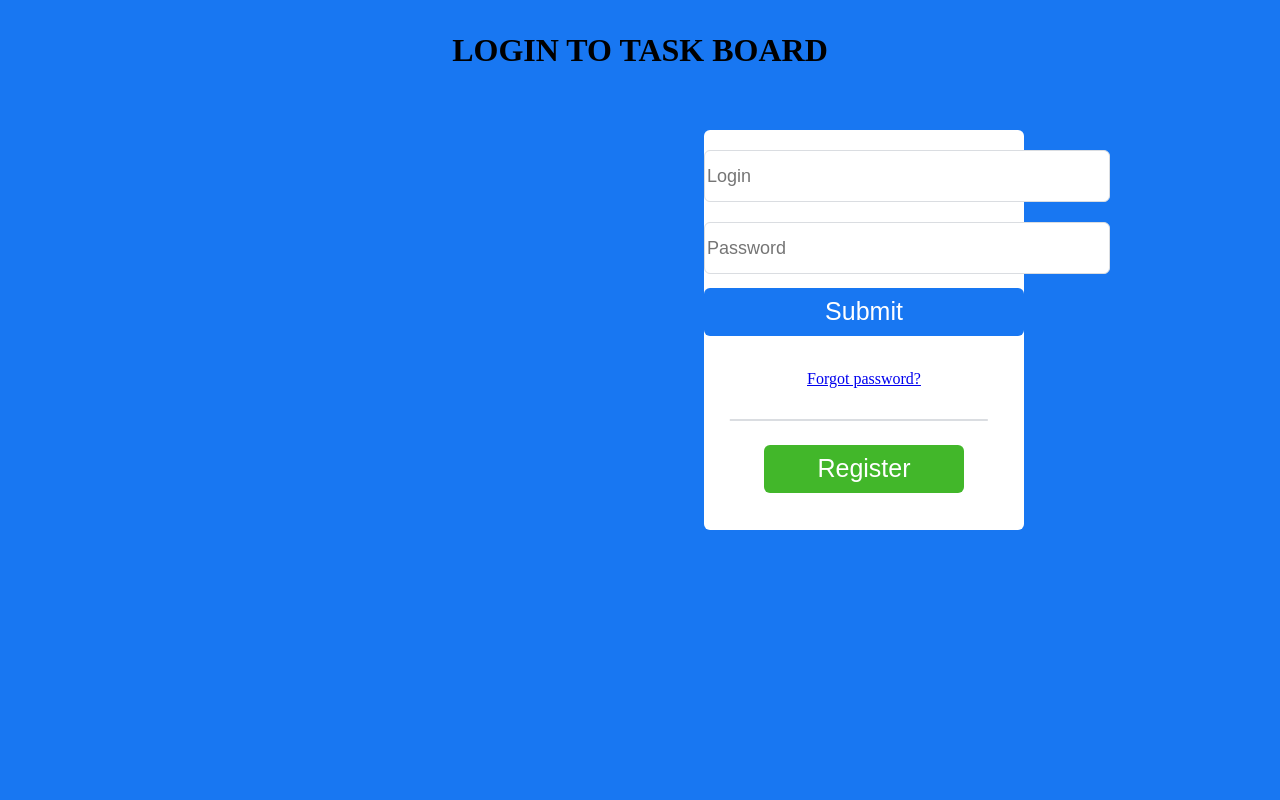
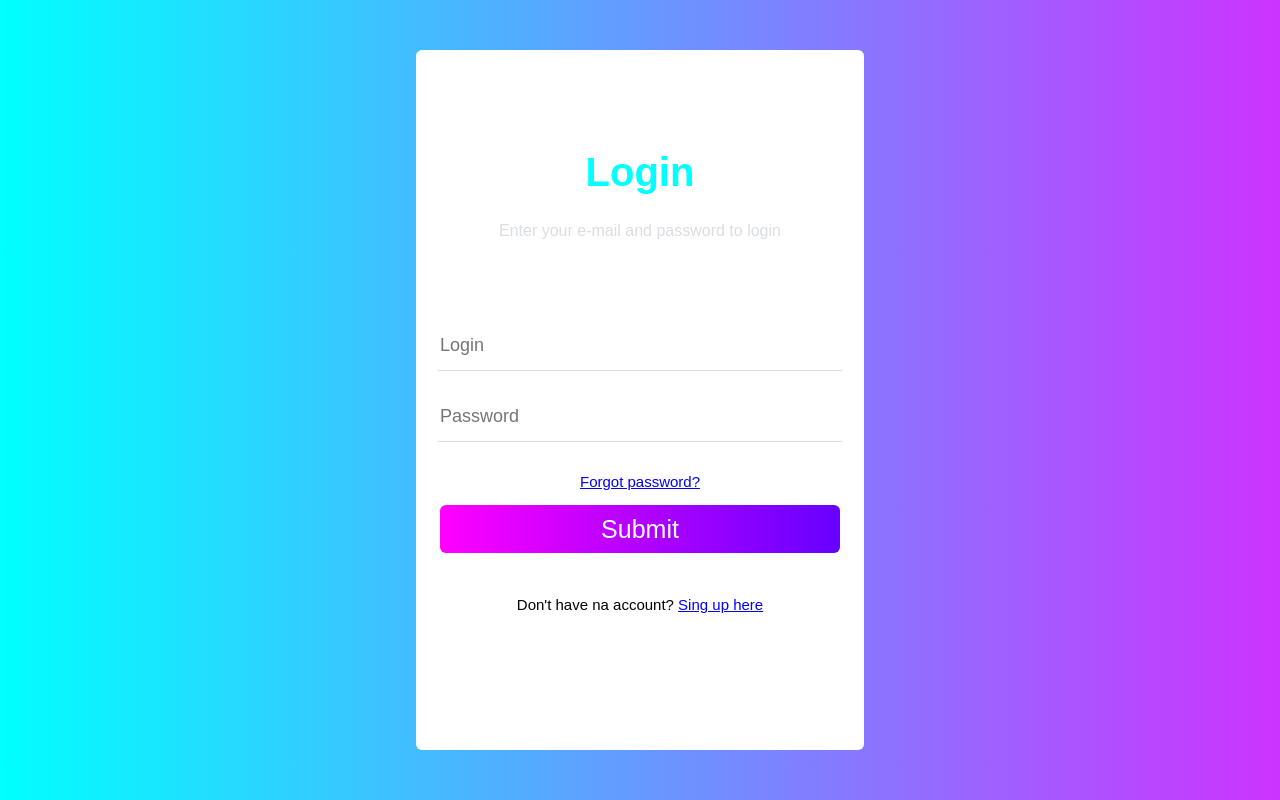
Before and after one commit to JanKolo04/task-table, a PHP site: page /login.html in a window 1280 px wide. Run offline with PHP 8.4, Linux system fonts and the light colour scheme.

Commit message:
new login page

```diff
--- a/login-style.css
+++ b/login-style.css
@@ -1,48 +1,52 @@
-.header {
+.main {
 	position: absolute;
 	display: flex;
-	top: 0;
-	left: 0;
-	height: 100px;
+	top: 0px;
+	left: 0px;
+	height: 100%;
 	width: 100%;
 	justify-content: center;
   	align-items: center;
-	background-color: #1877f2;
-}
-
-.main {
-	position: absolute;
-	display: flex;
-	top: 100px;
-	left: 0;
-	height: calc(100% - 100px);
-	width: 100%;
-	justify-content: center;
-  	align-items: center;
-	background-color: #1877f2;
+	background-image: linear-gradient(to right, #00ffff, #cc33ff);
 }
 
 .white-background {
 	position: absolute;
-	height: 400px;
-	width: 25%;
+	height: 700px;
+	width: 35%;
   	top: 50%;
   	left: 50%;
-  	transform: translate(20%, -80%);
+  	transform: translate(-50%, -50%);
 	border-radius: 6px;
 	background-color: white;
 }
+
+
+#text1 {
+	font-size: 40px;
+	margin-top: 100px;
+	text-align: center;
+	color: #00ffff;
+	font-family: Arial, Helvetica, sans-serif;
+}
+
+#text2 {
+	text-align: center;
+	color: #dadde1;
+	font-family: Arial, Helvetica, sans-serif;
+}
+
 
 .login {
 	display: block;
     font-size: 18px;
     line-height: 48px;
     width: 400px;
-  	margin-top: 20px;
+  	margin-top: 80px;
   	margin-right: auto;
   	margin-left: auto;
-  	border-radius: 6px;
-  	border: 1px solid #dadde1;
+  	border: none;
+  	border-bottom: 1px solid #dadde1;
   	white-space: nowrap;
   	overflow: hidden;
     background-color: white;
@@ -58,8 +62,8 @@
   	margin-top: 20px;
   	margin-right: auto;
   	margin-left: auto;
-  	border-radius: 6px;
-  	border: 1px solid #dadde1;
+  	border: none;
+  	border-bottom: 1px solid #dadde1;
   	white-space: nowrap;
   	overflow: hidden;
     background-color: white;
@@ -86,7 +90,7 @@
     border-radius: 6px;
     font-size: 25px;
     color: white;
-    background-color: #1877f2;
+    background-image: linear-gradient(to right, #ff00ff, #6600ff);
 }
 
 
@@ -98,16 +102,9 @@
 	display: flex;
 	justify-content: center;
 	align-items: center;
+	font-size: 15px;
+	font-family: Arial, Helvetica, sans-serif;
 }
-
-
-.horizontal-line {
-	margin-top: 30px;
-	width: 80%;
-	transform: translate(10%, 0%);
-	border: 1px solid #dadde1;
-}
-
 
 
 #register-div {
@@ -120,12 +117,8 @@
 }
 
 
-.register {
-	width: 200px;
-	height: 48px;
-    border: none;
-    border-radius: 6px;
-    font-size: 25px;
-    color: white;
-    background-color: #42b72a;
+
+#register {
+	font-size: 15px;
+	font-family: Arial, Helvetica, sans-serif;
 }
--- a/login.html
+++ b/login.html
@@ -8,30 +8,30 @@
 </head>
 <body>
 
-	<div class="header">
-		<h1 class="text">LOGIN TO TASK BOARD</h1>
-	</div>
-
 	<div class="main">
 		<div class="white-background">
+
+
+
+			<h1 id="text1">Login</h1>
+			<p id="text2">Enter your e-mail and password to login</p>
+
+
 			<input type="text" class="login" required placeholder="Login">
 			<input type="Password" class="passwd" required placeholder="Password">
+
+			<div id="forgot-text">
+				<a id="forgot" href="main.html">Forgot password?</a>
+			</div>
 
 			<div id="submit-div">
 				<button class="submit" id="submit">Submit</button>
 			</div>
 
-			<div id="forgot-text">
-				<a id="forgot" href="main.html">Forgot password?</a>
-			</div>
-
-			<div class="horizontal-line"></div>
-
 
 			<div id="register-div">
-				<button class="register" id="register">Register</button>
+				<p id="register">Don't have na account? <a href="main.html">Sing up here</a></p>
 			</div>
-
 
 		</div>
 	</div>
```
